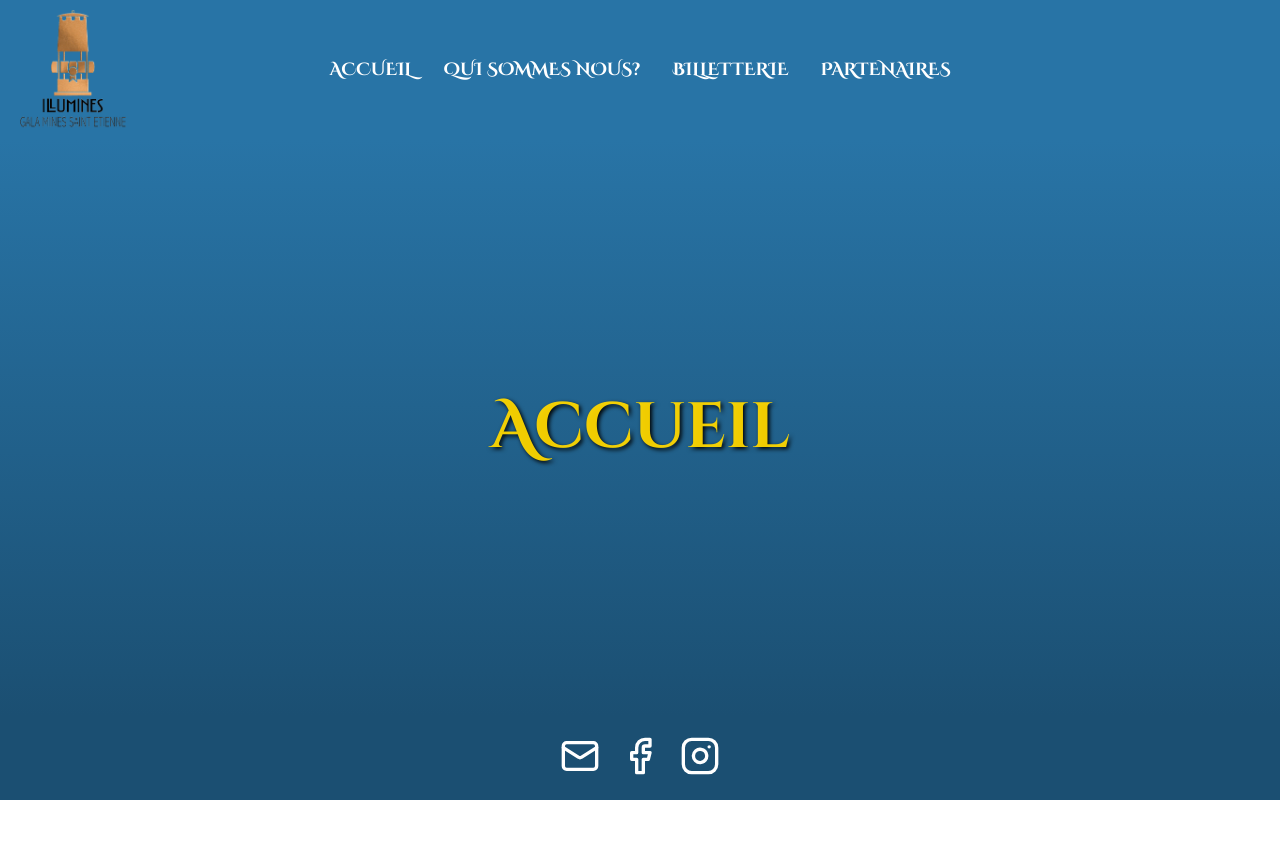
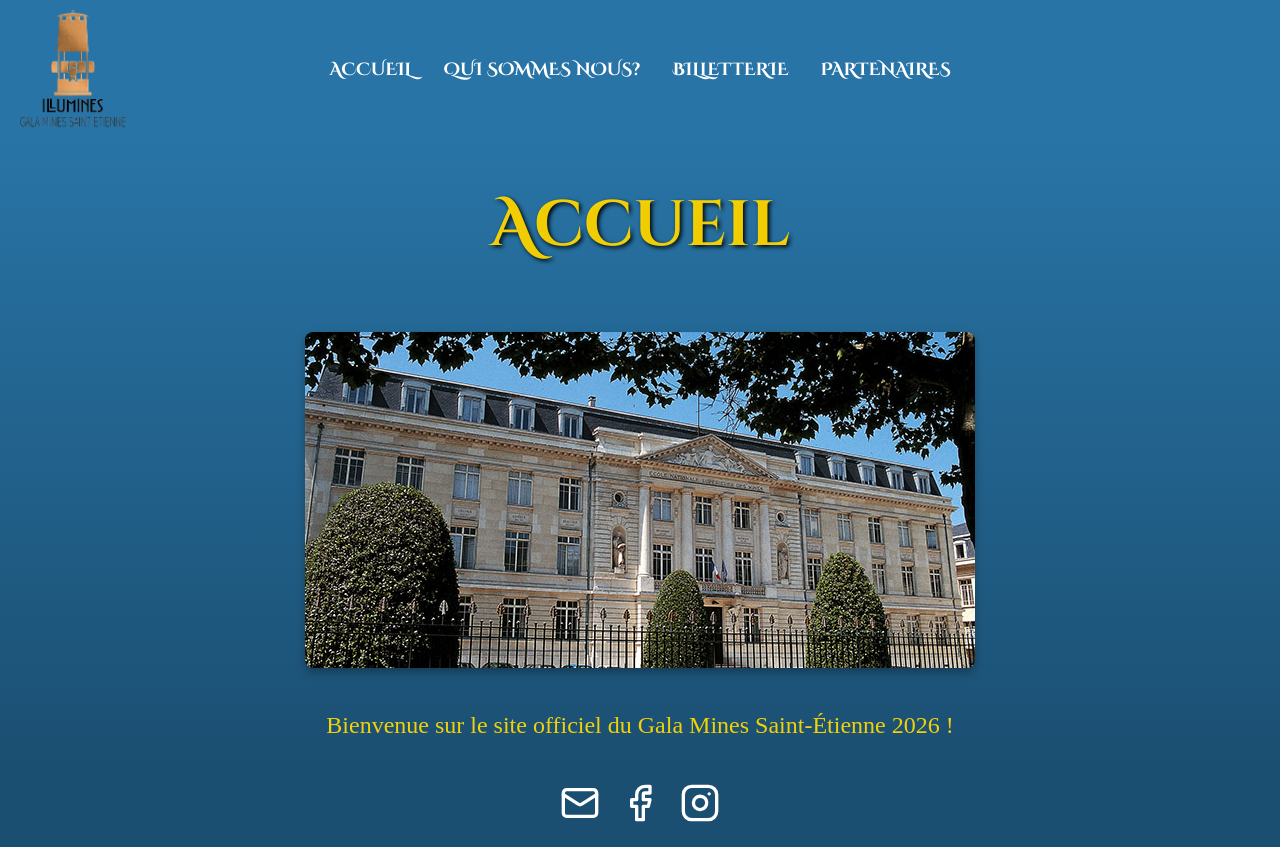
Before and after one commit to emse-students/refonte-gala, a SvelteKit app: page /accueil in a window 1280 px wide. Before the commit the page ends 800 px from the top, so only its background shows below. Built offline with nearby package versions, Linux system fonts and the light colour scheme.

Commit message:
ajouts page accueil

```diff
--- a/src/routes/accueil/+page.svelte
+++ b/src/routes/accueil/+page.svelte
@@ -3,8 +3,18 @@
 </script>
 <div class="page-content">
     <h1>Accueil</h1>
+    <img src="/accueil/facadeENSMSE.jpg" alt="Façade de l'école des Mines de Saint-Étienne" class="facade-img" />
+    <p>Bienvenue sur le site officiel du Gala Mines Saint-Étienne 2026 !</p>
 </div>
 <style>
+    .facade-img {
+        max-width: 80%;
+        height: auto;
+        margin: 20px auto;
+        border-radius: 8px;
+        box-shadow: 0 4px 8px rgba(0,0,0,0.3);
+    }
+
     .page-content {
         text-align: center;
         background: linear-gradient(180deg, #2874A6 0%,  #1B4F72 100%);
@@ -22,4 +32,11 @@
         text-shadow:
             2px 2px 4px #000000;
     }
+
+    .page-content p{
+        font-family: serif;
+        color: rgba(255, 217, 0, 0.94);
+        font-size: 1.5em;
+        font-weight : normal;
+    }
 </style>
--- a/src/routes/billetterie/+page.svelte
+++ b/src/routes/billetterie/+page.svelte
@@ -3,6 +3,7 @@
 </script>
 <div class="page-content">
     <h1>Billetterie</h1>
+    <p>La billetterie ouvrira prochainement. Restez à l'écoute !</p>
 </div>
 <style>
     .page-content {
@@ -22,4 +23,11 @@
         text-shadow:
             2px 2px 4px #000000;
     }
+
+    .page-content p{
+        font-family: serif;
+        color: rgba(255, 217, 0, 0.94);
+        font-size: 1.5em;
+        font-weight : normal;
+    }
 </style>
```
Also changed, not shown: static/accueil/facadeENSMSE.jpg (added), 1 other file (tests, documents, lock files or other folders).
